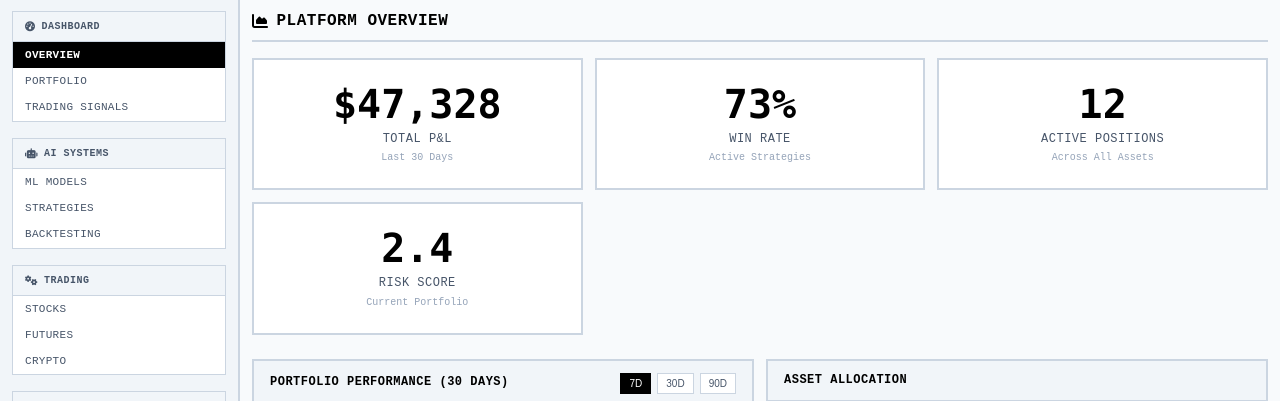
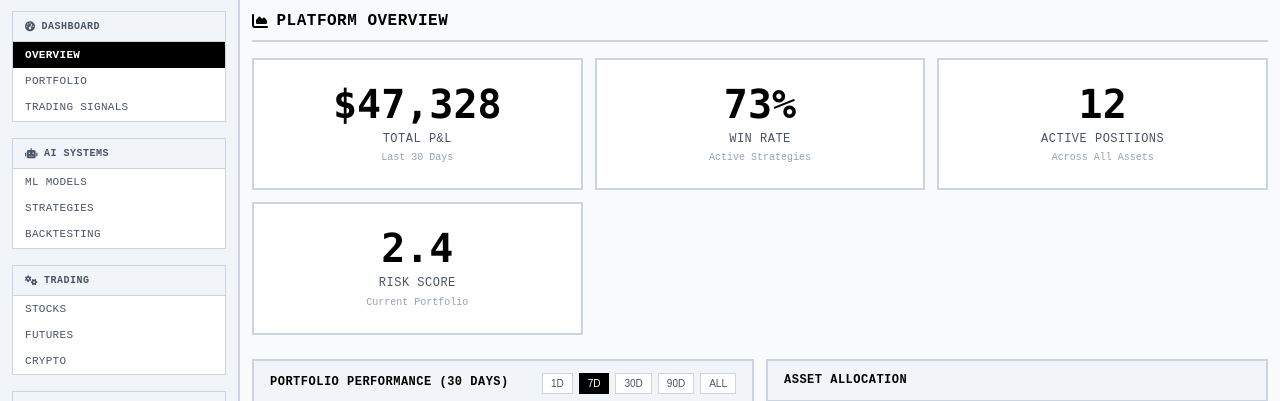
Before and after one commit to KenyBoi/algotrendy, a FastAPI app: page / in a window 1280 px wide. Shown: the part 40-441 px from the top of the page. Run offline with FastAPI, Linux system fonts and the light colour scheme; data that the repository does not hold is empty.

Commit message:
Add 1D and ALL button options to the chart controls
Add two new buttons, '1D' and 'ALL', to the chart controls in frontend/templates/dashboard.html for filtering chart data by day and all time respectively.

Replit-Commit-Author: Agent
Replit-Commit-Session-Id: 6627f6b9-f9df-43f3-88ac-fa59f208a19b
Replit-Commit-Checkpoint-Type: full_checkpoint
Replit-Commit-Screenshot-Url: https://storage.googleapis.com/screenshot-production-us-central1/1b68dca4-fff9-48c1-bf12-e45918370f6f/6627f6b9-f9df-43f3-88ac-fa59f208a19b/3PmBW8j

```diff
--- a/frontend/templates/dashboard.html
+++ b/frontend/templates/dashboard.html
@@ -101,9 +101,11 @@
                             <div class="chart-header">
                                 <div class="chart-title">Portfolio Performance (30 Days)</div>
                                 <div class="chart-controls">
+                                    <button class="chart-control-btn" data-period="1d">1D</button>
                                     <button class="chart-control-btn active" data-period="7d">7D</button>
                                     <button class="chart-control-btn" data-period="30d">30D</button>
                                     <button class="chart-control-btn" data-period="90d">90D</button>
+                                    <button class="chart-control-btn" data-period="all">ALL</button>
                                 </div>
                             </div>
                             <div class="chart-body">
```
Also changed, not shown: attached_assets/targeted_element_1759015496877.png (added).
